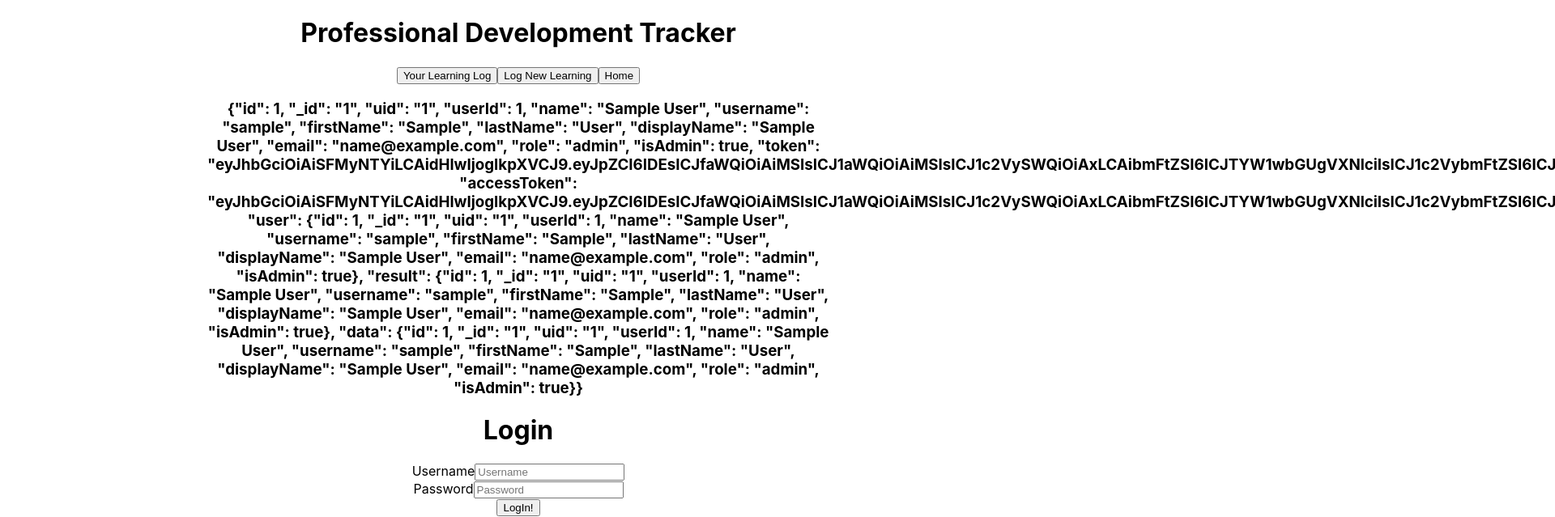
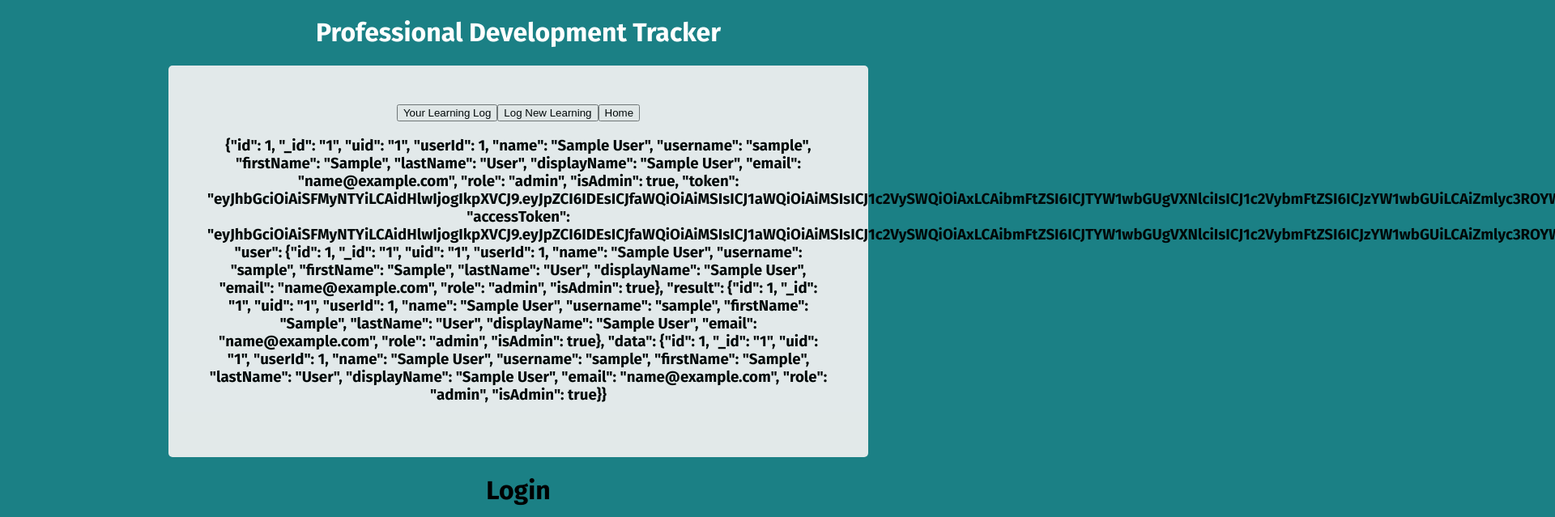
Before and after one commit to cyantis/prof_dev_tracker_v3, a React (Create React App) app in the folder pdt-app/: page /login in a window 1280 px wide. Shown: the top 639 px of the page at 81% size, 1920 px wide, since content can reach past the window. Built offline with nearby package versions, Linux system fonts and the light colour scheme; no server answers; sample sign-in values are in the browser's storage.

Commit message:
additional styling

```diff
--- a/pdt-app/public/index.html
+++ b/pdt-app/public/index.html
@@ -10,6 +10,7 @@
       content="Web site created using create-react-app"
     />
     <link rel="apple-touch-icon" href="logo192.png" />
+    <link href="https://fonts.googleapis.com/css?family=Fira+Sans:400,700&display=swap" rel="stylesheet">
     <!--
       manifest.json provides metadata used when your web app is installed on a
       user's mobile device or desktop. See https://developers.google.com/web/fundamentals/web-app-manifest/
--- a/pdt-app/src/App.css
+++ b/pdt-app/src/App.css
@@ -1,12 +1,32 @@
+body {
+  font-family: 'Fira Sans', sans-serif;
+  background-color: #1B8085;
+}
+
+a {
+  color: #1B8085;
+  text-decoration: none;
+}
+
+a:hover {
+  text-decoration: underline;
+}
+
 .Main {
   text-align: center;
+  background-color: #F2F2F2;
+  opacity: 93%;
   width: 60%;
   margin: 0 auto;
+  padding: 3em;
+  border-radius: 5px;
 }
 
 .Header {
   text-align: center;
+  color: #fff;
 }
+
 
 .Login, .SignUp {
   text-align: center;
@@ -25,7 +45,6 @@
 
 .Footer {
   text-align: center;
-  background-color: #000;
   color: #fff;
   margin: 1em 0 0 0;
   padding: .25em;
```
Also changed, not shown: 1 other file (tests, documents, lock files or other folders).
